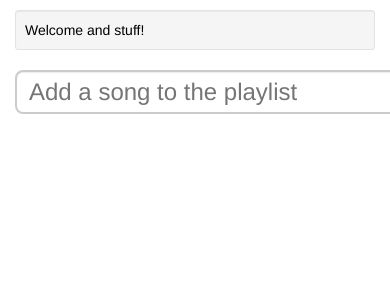
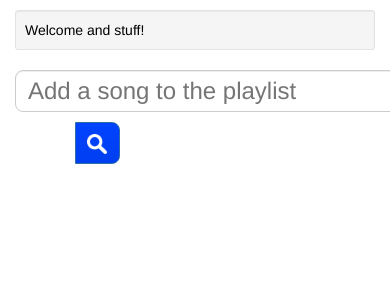
Before and after one commit to barakbl/colaradio, a PHP site: template views/App/home.twig in a window 390 px wide; the page is wider, and only the part inside the window is pictured. Shown: the part 50-350 px from the top of that part. Run offline with PHP 8.4, Linux system fonts and the light colour scheme; the template is opened without the code that fills it, so the values that code supplies are empty; some libraries are stand-ins or nearby versions.

Commit message:
Started YouTube fetching after search submit

```diff
--- a/views/App/home.twig
+++ b/views/App/home.twig
@@ -4,13 +4,21 @@
 {% endblock %}
 {% block content %}
 
-    <input id="pli-search" class="typeahead" type="text" placeholder="Add a song to the playlist"/>
+    <div id="search-container">
+        <form id="search">
+            <input id="pli-search" class="typeahead" type="text" placeholder="Add a song to the playlist"/>
+            <button id="pli-perform-search" class="btn btn-primary">
+                <span class="icon-search"></span>
+                <span class="sr-only">Search</span>
+            </button>
+        </form>
+    </div>
 
 {% endblock %}
 {% block body_scripts %}
-    <script src="{{ app.asset_path }}js/typeahead.bundle.js"></script>
-    <script type="text/javascript" src="{{ app.asset_path }}js/youtube-autocomplete.js"></script>
+    <script src="{{ app.asset_path }}/js/typeahead.bundle.js"></script>
+    <script type="text/javascript" src="{{ app.asset_path }}/js/youtube-autocomplete.js"></script>
 {% endblock %}
 {% block body_styles %}
-    <link href="{{ app.asset_path }}css/typeahead.bundle.css" rel="stylesheet">
+    <link href="{{ app.asset_path }}/css/typeahead.bundle.css" rel="stylesheet">
 {% endblock %}
--- a/views/layout.twig
+++ b/views/layout.twig
@@ -3,8 +3,8 @@
 <head lang="en">
     {% block head %}
         <title>ColaRadio Dashboard</title>
-        <link href="{{ app.asset_path }}bootstrap/css/bootstrap.min.css" rel="stylesheet">
-        <link href="{{ app.asset_path }}css/main.css" rel="stylesheet">
+        <link href="{{ app.asset_path }}/bootstrap/css/bootstrap.min.css" rel="stylesheet">
+        <link href="{{ app.asset_path }}/css/main.css" rel="stylesheet">
     {% endblock %}
     {% block body_styles %}{% endblock %}
 </head>
@@ -29,9 +29,9 @@
     {% block login %}{% endblock %}
 </div>
 
-<script src="{{ app.asset_path }}js/jquery-2.1.3.min.js"></script>
-<script src="{{ app.asset_path }}bootstrap/js/bootstrap.min.js"></script>
-<script src="{{ app.asset_path }}js/jquery.sortable.min.js"></script>
+<script src="{{ app.asset_path }}/js/jquery-2.1.3.min.js"></script>
+<script src="{{ app.asset_path }}/bootstrap/js/bootstrap.min.js"></script>
+<script src="{{ app.asset_path }}/js/jquery.sortable.min.js"></script>
 
 {% block body_scripts %}{% endblock %}
 </body>
--- a/www/assets/css/main.css
+++ b/www/assets/css/main.css
@@ -84,3 +84,6 @@ body {
   width: 70px;
   background: url("../img/yt-logo.png") no-repeat bottom / contain;
 }
+#search-container {
+  text-align: center;
+}
--- a/www/assets/css/typeahead.bundle.css
+++ b/www/assets/css/typeahead.bundle.css
@@ -1,12 +1,12 @@
 .typeahead,
 .tt-input,
 .tt-hint {
-  width: 606px;
+  width: 800px;
   height: 30px;
   padding: 20px 12px;
   font-size: 24px;
   line-height: 30px;
-  border: 2px solid #ccc;
+  border: 1px solid #ccc;
   -webkit-border-radius: 8px;
   -moz-border-radius: 8px;
   border-radius: 8px;
@@ -16,7 +16,7 @@
   background-color: #fff;
 }
 .typeahead:focus {
-  border: 2px solid #ffaa4e;
+  border-color: #ffaa4e;
 }
 .tt-input {
   -webkit-box-shadow: inset 0 1px 1px rgba(0, 0, 0, 0.075);
@@ -27,7 +27,7 @@
   color: #999999;
 }
 .tt-dropdown-menu {
-  width: 606px;
+  width: 800px;
   margin-top: 0px;
   padding: 8px 0;
   background-color: #fff;
@@ -39,11 +39,13 @@
   -webkit-box-shadow: 0 5px 10px rgba(0, 0, 0, 0.2);
   -moz-box-shadow: 0 5px 10px rgba(0, 0, 0, 0.2);
   box-shadow: 0 5px 10px rgba(0, 0, 0, 0.2);
+  text-align: left;
 }
 .tt-suggestion {
   padding: 3px 20px;
   font-size: 18px;
   line-height: 24px;
+  cursor: pointer;
 }
 .tt-suggestion.tt-cursor {
   color: #fff;
@@ -52,3 +54,59 @@
 .tt-suggestion p {
   margin: 0;
 }
+.tt-input {
+  margin-right: 50px;
+}
+#pli-perform-search {
+  background: #0043ff;
+  /* Old browsers */
+  background: -moz-linear-gradient(top, #0043ff 0%, #003ff0 100%);
+  /* FF3.6+ */
+  background: -webkit-gradient(linear, left top, left bottom, color-stop(0%, #0043ff), color-stop(100%, #003ff0));
+  /* Chrome,Safari4+ */
+  background: -webkit-linear-gradient(top, #0043ff 0%, #003ff0 100%);
+  /* Chrome10+,Safari5.1+ */
+  background: -o-linear-gradient(top, #0043ff 0%, #003ff0 100%);
+  /* Opera 11.10+ */
+  background: -ms-linear-gradient(top, #0043ff 0%, #003ff0 100%);
+  /* IE10+ */
+  background: linear-gradient(to bottom, #0043ff 0%, #003ff0 100%);
+  /* W3C */
+  position: relative;
+  left: -98px;
+  top: 10px;
+  height: 42px;
+  border-radius: 0 8px 8px 0;
+}
+#pli-perform-search:hover {
+  background: #1a56ff;
+  /* Old browsers */
+  background: -moz-linear-gradient(top, #1a56ff 0%, #0043ff 100%);
+  /* FF3.6+ */
+  background: -webkit-gradient(linear, left top, left bottom, color-stop(0%, #1a56ff), color-stop(100%, #0043ff));
+  /* Chrome,Safari4+ */
+  background: -webkit-linear-gradient(top, #1a56ff 0%, #0043ff 100%);
+  /* Chrome10+,Safari5.1+ */
+  background: -o-linear-gradient(top, #1a56ff 0%, #0043ff 100%);
+  /* Opera 11.10+ */
+  background: -ms-linear-gradient(top, #1a56ff 0%, #0043ff 100%);
+  /* IE10+ */
+  background: linear-gradient(to bottom, #1a56ff 0%, #0043ff 100%);
+  /* W3C */
+}
+#pli-perform-search .icon-search {
+  display: inline-block;
+  width: 20px;
+  height: 20px;
+  background: url(../img/search.png) no-repeat center / cover;
+  margin-top: 5px;
+  margin-left: -1px;
+}
+@media screen and (max-device-width: 768px) {
+  .typeahead,
+  .tt-input,
+  .tt-hint,
+  .tt-dropdown-menu {
+    width: 100%;
+  }
+}
--- a/www/assets/js/youtube-autocomplete.js
+++ b/www/assets/js/youtube-autocomplete.js
@@ -11,7 +11,6 @@ $(document).ready(function() {
             filter: function(data) {
                 var items = [];
                 for (var item in data[1]) {
-                    console.log(data[1][item]);
                     items.push(data[1][item][0]);
                 }
                 return items;
@@ -28,4 +27,37 @@ $(document).ready(function() {
         limit: 10,
         source: youtubeSuggestions.ttAdapter()
     });
+
+    $input.on('typeahead:selected', function() {
+        $('#search').trigger('submit');
+    });
+
+    $('#search').submit(function(e) {
+        e.preventDefault();
+
+        var url = 'https://www.googleapis.com/youtube/v3/search';
+        var data = {
+            key: apiKey,
+            part: 'snippet',
+            q: $input.val(),
+            maxResults: 9
+        };
+
+        $.get(url, data)
+            .done(function(data) {
+                if (data.items.length > 0) {
+                    $.each(data.items, function (i, item) {
+                        console.log('http://www.youtube.com/watch?v=' + item.id.videoId);
+                        // item.id.videoId
+                        // item.snippet.title
+                        // item.snippet.channelTitle
+                        // item.snippet.channelId
+                        // item.snippet.thumbnails.high.url
+                    });
+                }
+            })
+        ;
+
+    });
+
 });
--- a/www/assets/less/colors.less
+++ b/www/assets/less/colors.less
@@ -5,3 +5,14 @@
 @btn-orange: @orange;
 @background: #ffffff;
 @text: #000;
+@search-button: #0043ff;
+
+.gradient(@top, @bottom, @from: 0%, @to: 100%) {
+  background: @top; /* Old browsers */
+  background: -moz-linear-gradient(top,  @top @from, @bottom @to); /* FF3.6+ */
+  background: -webkit-gradient(linear, left top, left bottom, color-stop(@from,@top), color-stop(@to,@bottom)); /* Chrome,Safari4+ */
+  background: -webkit-linear-gradient(top,  @top @from,@bottom @to); /* Chrome10+,Safari5.1+ */
+  background: -o-linear-gradient(top,  @top @from,@bottom @to); /* Opera 11.10+ */
+  background: -ms-linear-gradient(top,  @top @from,@bottom @to); /* IE10+ */
+  background: linear-gradient(to bottom,  @top @from,@bottom @to); /* W3C */
+}
--- a/www/assets/less/main.less
+++ b/www/assets/less/main.less
@@ -91,3 +91,7 @@ body {
       }
     }
   }
+
+#search-container {
+  text-align: center;
+}
--- /dev/null
+++ b/www/assets/less/sizes.less
@@ -0,0 +1,5 @@
+@search-size-md: 800px;
+@search-size-sm: 100%;
+
+@screen-sm: 768px;
+@screen-md: 1024px;
--- a/www/assets/less/typeahead.bundle.less
+++ b/www/assets/less/typeahead.bundle.less
@@ -1,14 +1,15 @@
 @import (reference) "colors";
+@import (reference) "sizes";
 
 .typeahead,
 .tt-input,
 .tt-hint {
-  width: 606px;
+  width: @search-size-md;
   height: 30px;
   padding: 20px 12px;
   font-size: 24px;
   line-height: 30px;
-  border: 2px solid #ccc;
+  border: 1px solid #ccc;
   -webkit-border-radius: 8px;
   -moz-border-radius: 8px;
   border-radius: 8px;
@@ -20,7 +21,7 @@
 }
 
 .typeahead:focus {
-  border: 2px solid @btn-orange;
+  border-color: @btn-orange;
 }
 
 .tt-input {
@@ -34,7 +35,7 @@
 }
 
 .tt-dropdown-menu {
-  width: 606px;
+  width: @search-size-md;
   margin-top: 0px;
   padding: 8px 0;
   background-color: #fff;
@@ -46,12 +47,14 @@
   -webkit-box-shadow: 0 5px 10px rgba(0,0,0,.2);
   -moz-box-shadow: 0 5px 10px rgba(0,0,0,.2);
   box-shadow: 0 5px 10px rgba(0,0,0,.2);
+  text-align: left;
 }
 
 .tt-suggestion {
   padding: 3px 20px;
   font-size: 18px;
   line-height: 24px;
+  cursor: pointer;
 }
 
 .tt-suggestion.tt-cursor {
@@ -63,3 +66,36 @@
 .tt-suggestion p {
   margin: 0;
 }
+
+.tt-input {
+  margin-right: 50px;
+}
+
+#pli-perform-search {
+  .gradient(@search-button, darken(@search-button, 3%));
+  position: relative;
+  left: -98px;
+  top: 10px;
+  height: 42px;
+  border-radius: 0 8px 8px 0;
+  &:hover {
+    .gradient(lighten(@search-button, 5%), @search-button);
+  }
+  .icon-search {
+    display: inline-block;
+    width: 20px;
+    height: 20px;
+    background: url(../img/search.png) no-repeat center/cover;
+    margin-top: 5px;
+    margin-left: -1px;
+  }
+}
+
+@media screen and (max-device-width: @screen-sm) {
+  .typeahead,
+  .tt-input,
+  .tt-hint,
+  .tt-dropdown-menu {
+    width: @search-size-sm;
+  }
+}
--- a/www/index.php
+++ b/www/index.php
@@ -17,7 +17,8 @@ $app['debug'] = 1;
 $app->register(new Silex\Provider\TwigServiceProvider(), array(
     'twig.path' => __DIR__.'/../views',
 ));
-$app['asset_path'] = '/assets/';
+$app['asset_path'] = '/assets';
+$app['base_path'] = '';
 
 
 $app->register(new DerAlex\Silex\YamlConfigServiceProvider(__DIR__ . '/../config/app.yml'));
```
Also changed, not shown: www/assets/img/search.png (added).
